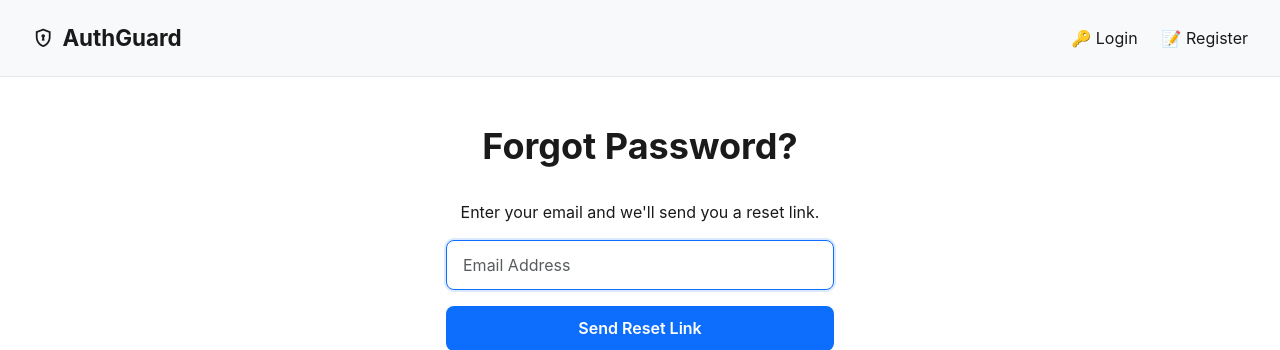
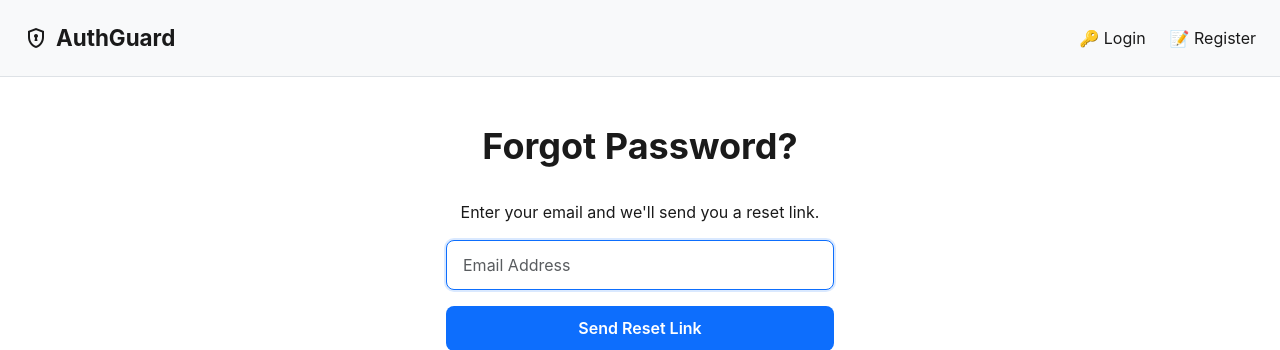
Before and after one commit to vedasm/AuthGuard, a Flask app: page /forgot in a window 1280 px wide. Shown: the top 350 px of the page. Run offline with Flask 3, Linux system fonts and the light colour scheme; some libraries are stand-ins or nearby versions.

Commit message:
Update base.html

```diff
--- a/templates/base.html
+++ b/templates/base.html
@@ -19,14 +19,14 @@
     </head>
 
     <body>
-        <nav class="navbar">
-            <div class="container-fluid">
-                <a class="navbar-brand" href="/">
-                    <span class="material-symbols-outlined">encrypted</span>
+        <nav class="navbar bg-light border-bottom py-3">
+            <div class="container-fluid px-4 d-flex justify-content-between align-items-center">
+                <a class="navbar-brand d-flex align-items-center gap-2 fw-bold" href="/">
+                    <span class="material-symbols-outlined fs-4">encrypted</span>
                     AuthGuard
                 </a>
 
-                <div class="navbar-links">
+                <div class="d-flex gap-4 align-items-center flex-wrap">
                     {% if session["user_id"] %}
                         <a class="nav-link" href="/">🔐 Vault</a>
                         <a class="nav-link" href="/add">➕ Add</a>
```
